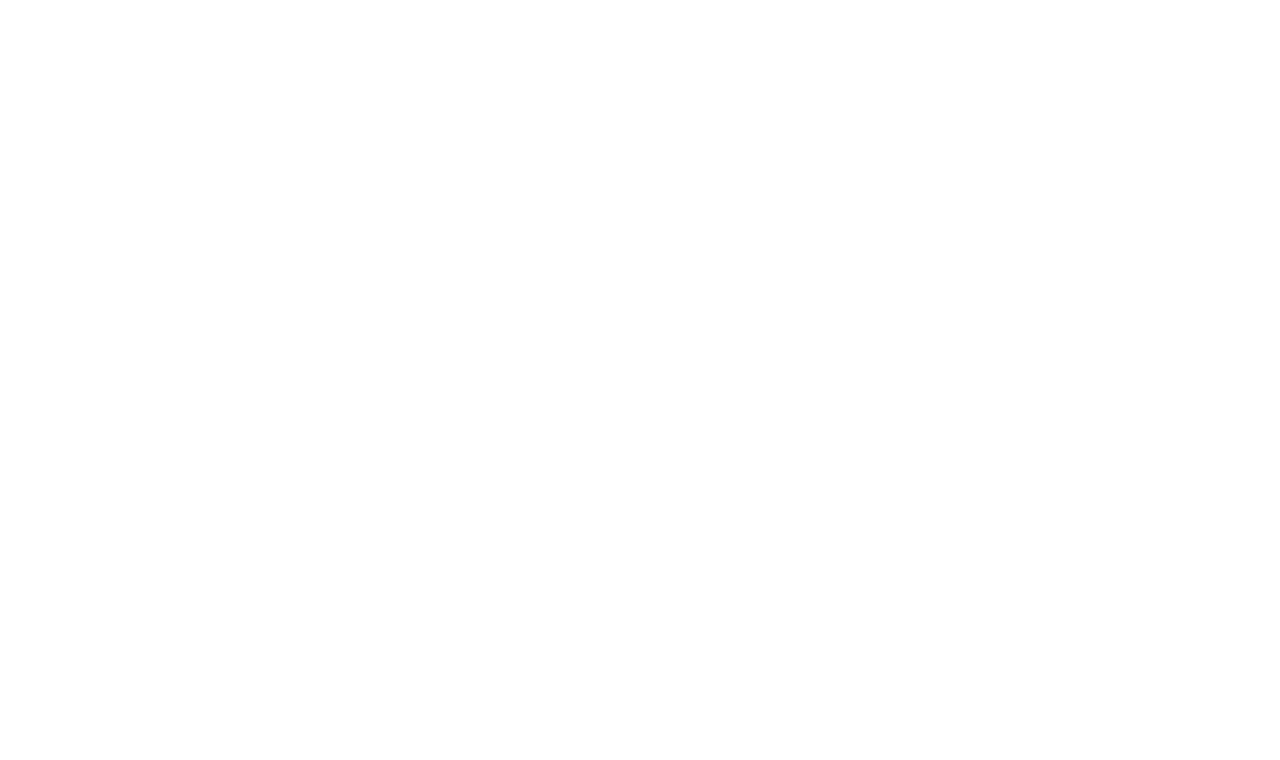
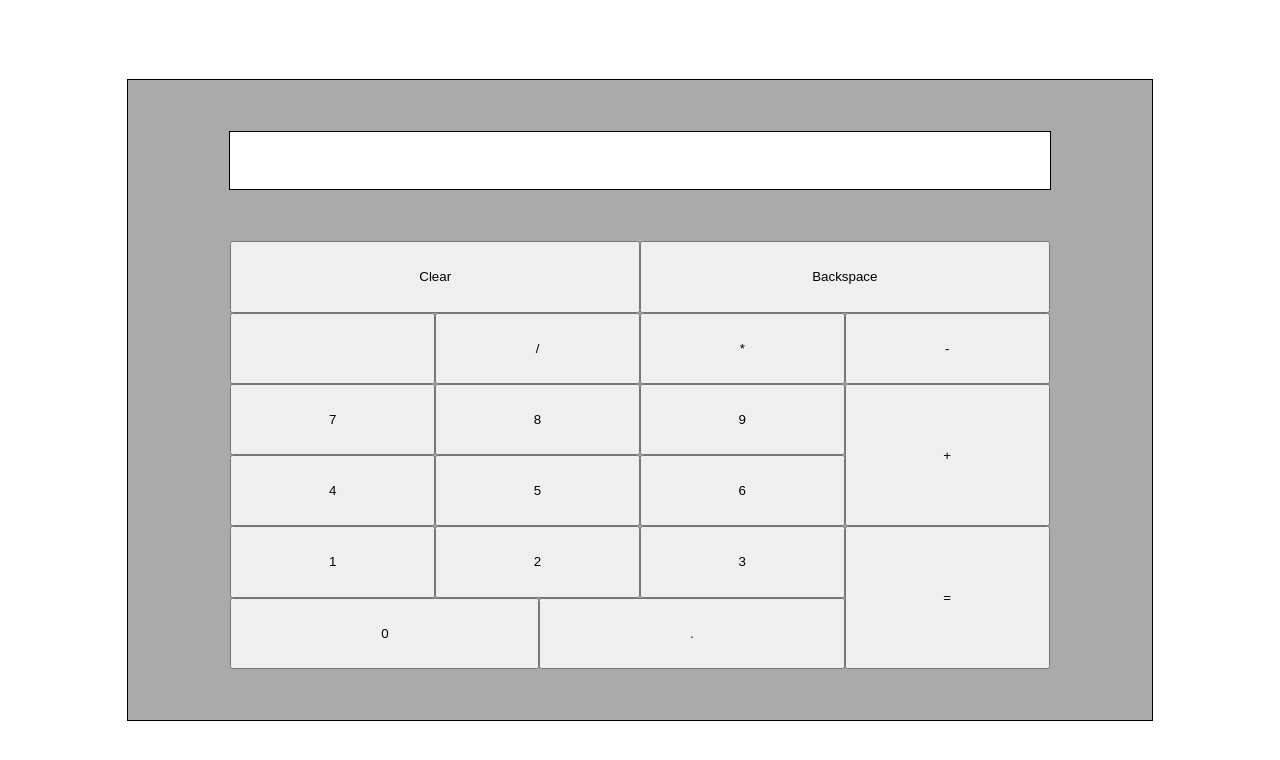
Before and after one commit to AaronRadcliffe/calculator, a plain HTML site: page index.html in a window 1280 px wide. Drawn offline with Linux system fonts and the light colour scheme.

```diff
--- a/css/styles.css
+++ b/css/styles.css
@@ -0,0 +1,88 @@
+body {
+    display: flex;
+    height: 100vh;
+    margin: 0;
+    align-items: center;
+    justify-content: center;
+}
+
+button {
+    flex-grow: 1;
+}
+
+.halfWidth {
+    max-width: 50%;
+    flex: 1;
+}
+
+.thirdWidth {
+    max-width: 33%;
+}
+
+.quarterWidth {
+    max-Width: 25%;
+}
+
+.maxHeight {
+    max-height: 16.66%;
+}
+
+.flexGrow {
+    display: flex;
+    flex-grow: 1;
+}
+
+.calculator {
+    border: 1px solid black;
+    background-color: #aaa;
+    width: 80vw;
+    height: 80vh;
+    display: flex;
+    flex-direction: column;
+    align-items: center;
+}
+
+.textBox {
+    display: flex;
+    background-color: white;
+    border: 1px solid black;
+    height: 10%;
+    width: 80%;
+    margin-top: 5%;
+    align-items: center;
+    justify-content: flex-end;
+}
+
+.buttons {
+    height: 75%;
+    width: 80%;
+    margin: 5% auto;
+    display: flex;
+    flex-direction: column;
+    justify-content: space-around;
+    align-items: stretch;
+    flex-grow: 1;
+}
+
+.btnTheRest {
+    justify-content: center;
+    max-height: 66.66%;
+}
+
+.btnRow1 {
+    display: flex;
+    flex-grow: 1;
+}
+
+.btnTall {
+    display: flex;
+    flex-direction: column;
+    flex-grow: 1;
+}
+
+.numbers {
+    display: flex;
+    flex-direction: column;
+    align-items: stretch;
+    flex-grow: 3;
+}
--- a/index.html
+++ b/index.html
@@ -3,7 +3,51 @@
     <head>
         <meta charset="UTF-8">
         <title>Calculator</title>
+        <link rel="stylesheet" href="./css/styles.css">
+        <script src="./js/javascript.js" defer></script>
     </head>
     <body>
+        <div class="calculator">
+            <div class="textBox"></div>
+            <div class="buttons">
+                <div class="btnRow1 maxHeight">
+                    <button id="clear" class="halfWidth">Clear</button>
+                    <button id="back" class="halfWidth">Backspace</button>
+                </div>
+                <div class="btnRow2 flexGrow maxHeight">
+                    <button id="blank" class="quarterWidth"></button>
+                    <button id="divide" class="quarterWidth operator">/</button>
+                    <button id="multiply" class="quarterWidth operator">*</button>
+                    <button id="subtract" class="quarterWidth operator">-</button>
+                </div>
+                <div class="btnTheRest flexGrow">
+                    <div class="numbers">
+                        <div class="numRow1 flexGrow">
+                            <button id="7" class="number">7</button>
+                            <button id="8" class="number">8</button>
+                            <button id="9" class="number">9</button>
+                        </div>
+                        <div class="numRow2 flexGrow">
+                            <button id="4" class="number">4</button>
+                            <button id="5" class="number">5</button>
+                            <button id="6" class="number">6</button>
+                        </div>
+                        <div class="numRow3 flexGrow">
+                            <button id="1" class="number">1</button>
+                            <button id="2" class="number">2</button>
+                            <button id="3" class="number">3</button>
+                        </div>
+                        <div class="numRow4 flexGrow">
+                            <button id="0" class="number">0</button>
+                            <button id="dot" class="number">.</button>
+                        </div>
+                    </div>
+                    <div class="btnTall">
+                        <button id="add operator">+</button>
+                        <button id="equals operator">=</button>
+                    </div>
+                </div>
+            </div>
+        </div>
     </body>
 </html>
--- a/js/javascript.js
+++ b/js/javascript.js
@@ -0,0 +1,70 @@
+function chooseOperation(num1, operator, num2) {
+    let result = 0;
+    switch(operator) {
+        case '+':
+            result = num1 + num2;
+            break;
+        case '-':
+            result = num1 - num2;
+            break;
+        case '*':
+            result = num1 * num2;
+            break;
+        case '/':
+            result = num1 / num2;
+            break;
+    };
+    return result;
+};
+
+function calculate(numberArray, operatorArray) {
+    let result = 0;
+    if(numberArray.length < 3) return numberArray[0];
+    let operand1 = 0;
+    let operand2 = 0;
+    let operator = '+';
+    let nextMDIndex = operatorArray.findIndex(operator => operator === '*' || operator === '/');
+    let nextASIndex = operatorArray.findIndex(operator => operator === '+' || operator === '-');
+    if(nextMDIndex > -1) {
+        operator = operatorArray[nextMDIndex];
+        operatorArray.splice(nextMDIndex, 1);
+        operand1 = +numberArray[nextMDIndex];
+        numberArray.splice((nextMDIndex), 1);
+        operand2 = +numberArray[nextMDIndex];
+        numberArray[nextMDIndex] = chooseOperation(operand1, operator, operand2);
+    } else {
+        operator = operatorArray[nextASIndex];
+        operatorArray.splice(nextASIndex, 1);
+        operand1 = +numberArray[nextASIndex];
+        numberArray.splice((nextASIndex), 1);
+        operand2 = +numberArray[nextASIndex];
+        numberArray[nextASIndex] = chooseOperation(operand1, operator, operand2);
+    }
+    result = calculate(numberArray, operatorArray);
+    return result;
+}
+
+function parsedisplay(equation) {
+    let numbersArray = equation.split(/[^0-9\.]/g);
+    let operatorsArray = equation.split(/[0-9\.]/g);
+    let newArray = [];
+    for( let i = 0; i < operatorsArray.length; i++) {
+        if(operatorsArray[i] !== '') newArray.push(operatorsArray[i]);
+    }
+    return calculate(numbersArray, newArray);
+    // console.log(numbersArray, newArray);
+    // return numbersArray;
+}
+
+
+let display = '';
+
+let textBox = document.querySelector('.textBox');
+let button = document.querySelector('.buttons');
+button.addEventListener('mouseup', (event) => {
+    display += event.target.textContent;
+    if(event.target.textContent === 'Clear') display = '';
+    if(event.target.textContent === 'Backspace') display = display.substring(0, display.length - 10);
+    if(event.target.textContent === '=') display = parsedisplay(display);
+    textBox.textContent = display;
+});
```
